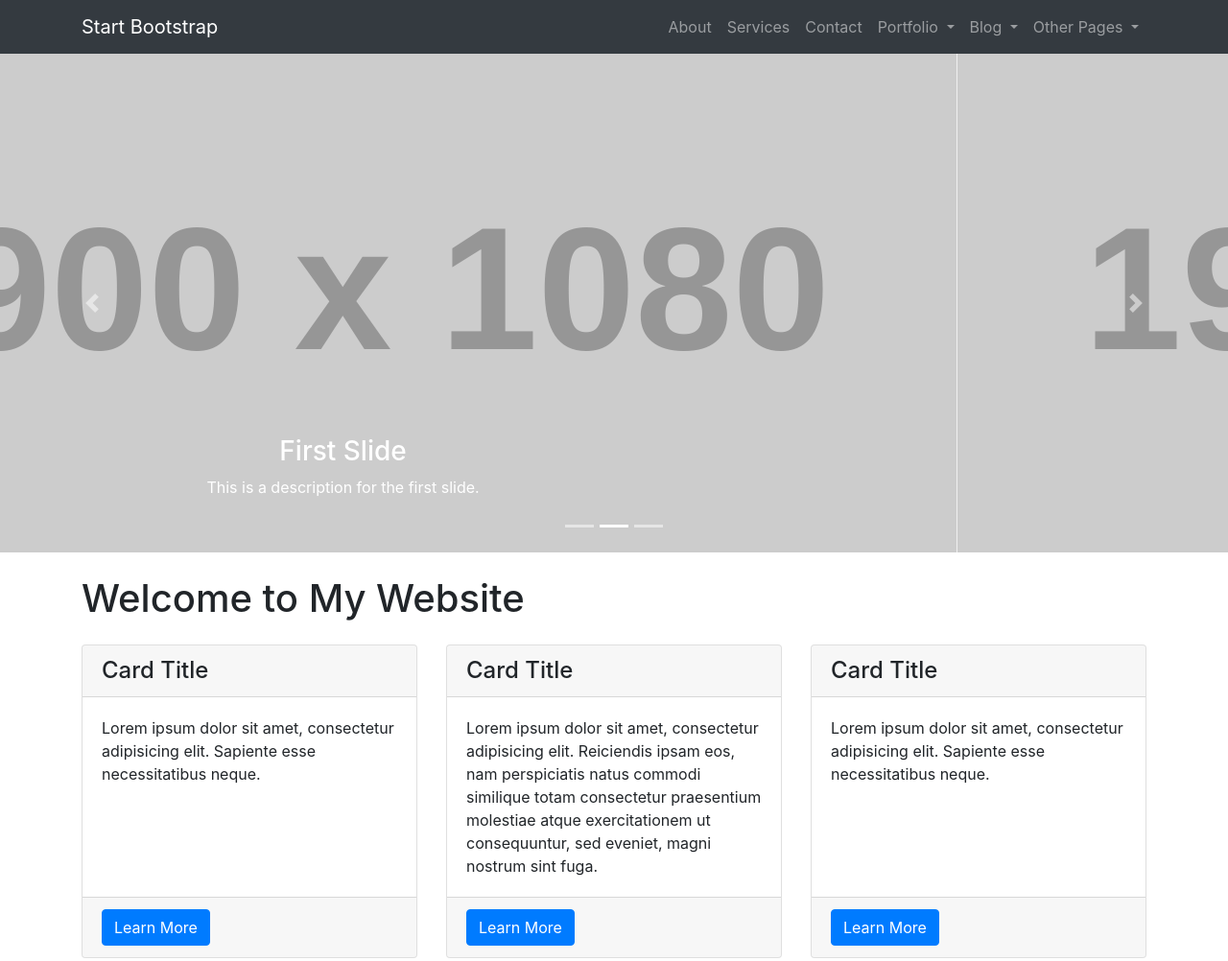
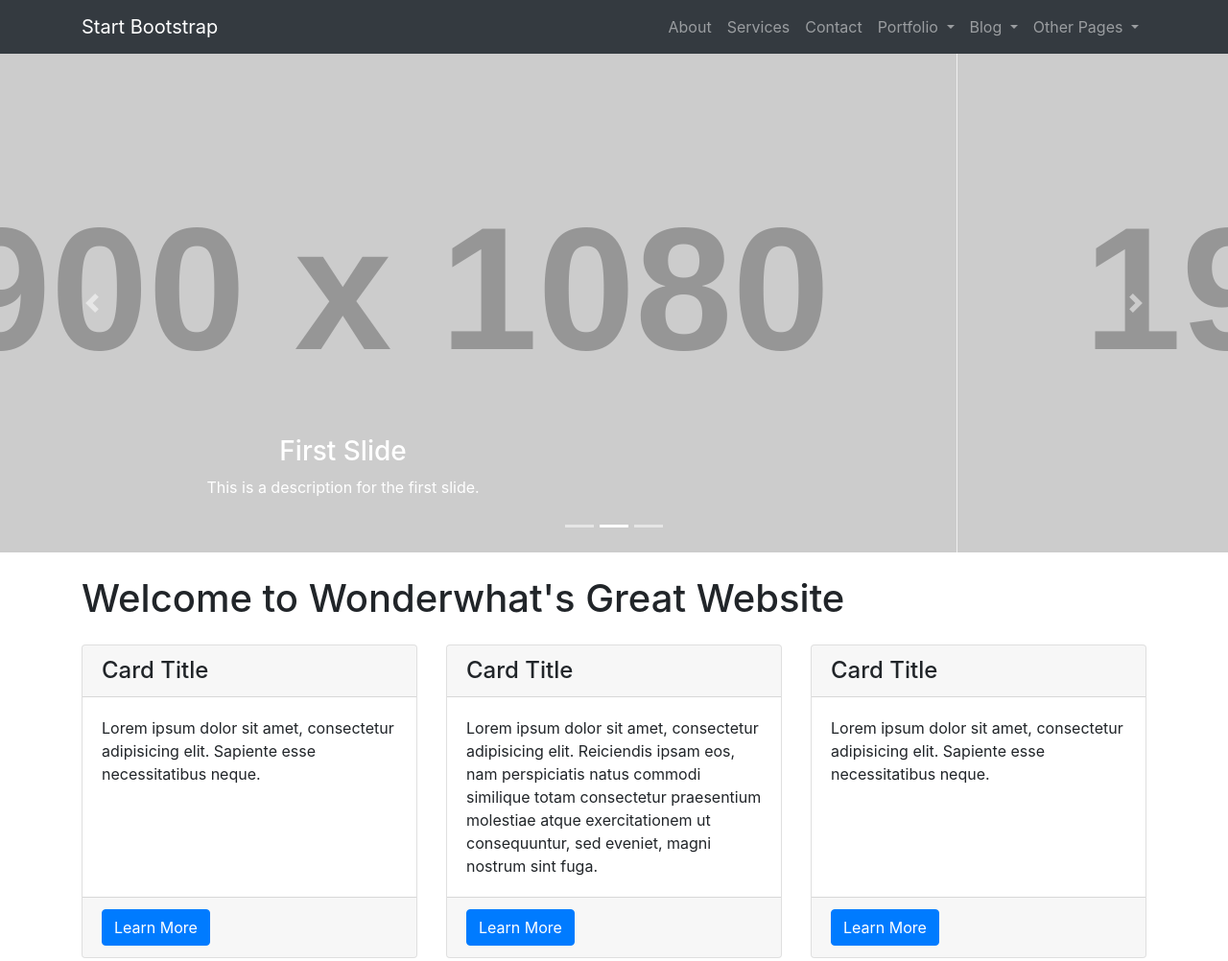
Before and after one commit to laravel-dojo/bootstrap01, a website: page index.html in a window 1280 px wide. Shown: the top 1002 px of the page at 96% size. Drawn offline with Linux system fonts and the light colour scheme; placeholder pictures from the web are drawn by us.

Commit message:
Update Website Title

```diff
--- a/index.html
+++ b/index.html
@@ -121,7 +121,7 @@
     <!-- Page Content -->
     <div class="container">
 
-      <h1 class="my-4">Welcome to My Website</h1>
+      <h1 class="my-4">Welcome to Wonderwhat's Great Website</h1>
 
       <!-- Marketing Icons Section -->
       <div class="row">
```
